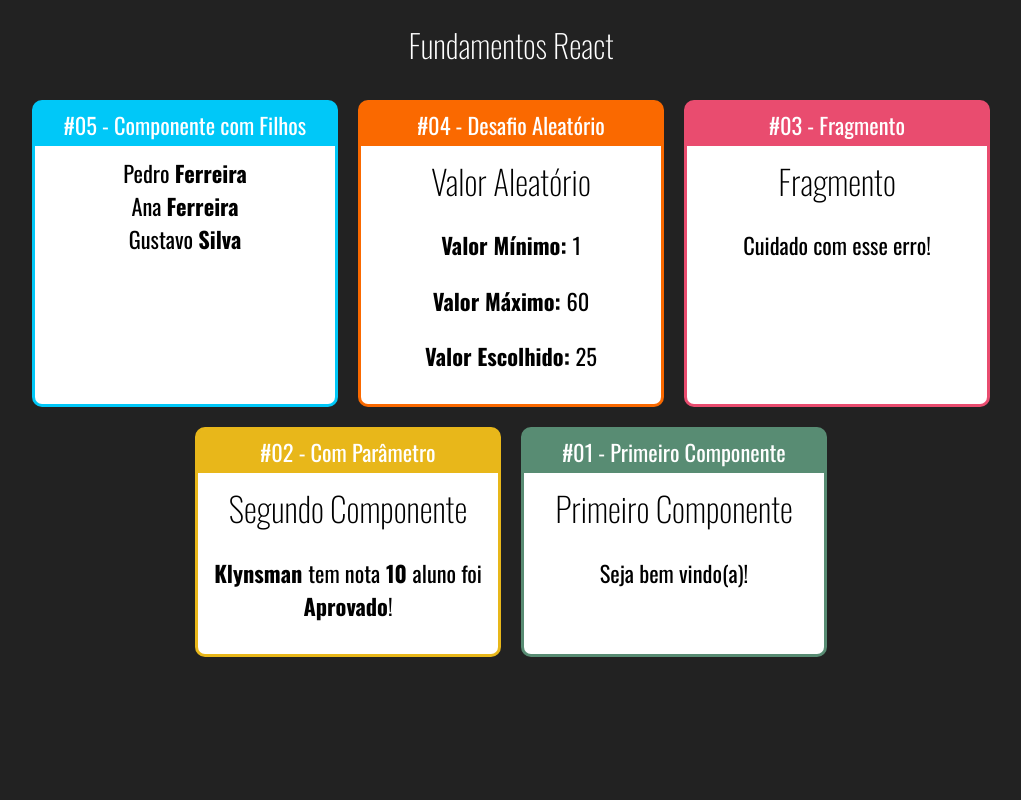
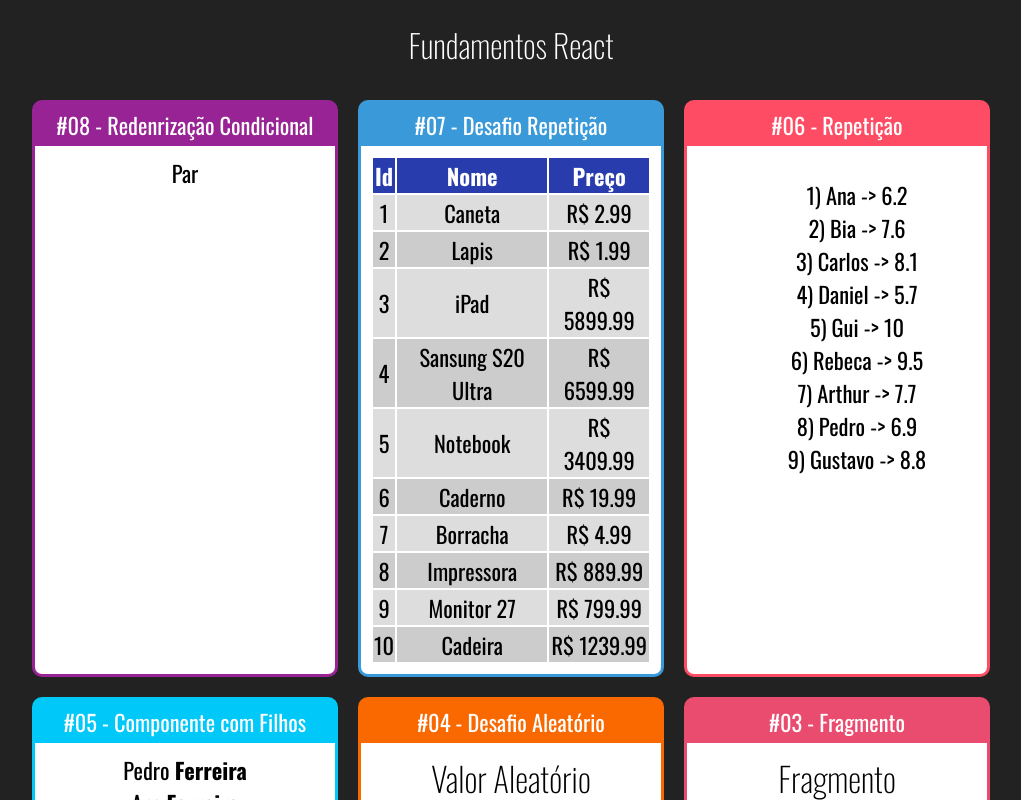
Before and after one commit to klynmax/CursoInicianteReact, a React (Create React App) app: page / in a window 1280 px wide. Shown: the top 800 px of the page, without its empty margins (129-1150 px from the left). Built offline with nearby package versions, Linux system fonts and the light colour scheme.

Commit message:
Primeiro commit

```diff
--- a/src/App.jsx
+++ b/src/App.jsx
@@ -7,16 +7,37 @@
 import Aleatorio from './components/basicos/Aleatorio';
 import Card from './components/layout/Card';
 import Familia from './components/basicos/Familia';
+import FamiliaMembro from './components/basicos/FamiliaMembro';
+import ListaAlunos from './components/repeticao/ListaAlunos';
+import tABELApRODUTOS from './components/repeticao/TabelaProdutos';
+import TabelaProdutos from './components/repeticao/TabelaProdutos';
+import ParOuImpar from './components/condicional/ParOuImpar';
 
-export default _ => (
+export default () => (
 
     <div className="App">
         <h1>Fundamentos React</h1>
 
         <div className="Cards">
 
+            <Card titulo="#08 - Redenrização Condicional" color="#982395">
+                <ParOuImpar numero={20}></ParOuImpar>
+            </Card>
+
+            <Card titulo="#07 - Desafio Repetição" color="#3A9AD9">
+                <TabelaProdutos ></TabelaProdutos>
+            </Card>
+
+            <Card titulo="#06 - Repetição" color="#FF4C65">
+                <ListaAlunos ></ListaAlunos>
+            </Card>
+
             <Card titulo="#05 - Componente com Filhos" color="#00C8F8">
-                <Familia sobrenome="Ferreira"/>
+                <Familia sobrenome="Ferreira">
+                    <FamiliaMembro nome="Pedro" />
+                    <FamiliaMembro nome="Ana" />
+                    <FamiliaMembro nome="Gustavo" />
+                </Familia>
             </Card>
 
             <Card titulo="#04 - Desafio Aleatório" color="#FA6900">
--- a/src/components/basicos/Familia.jsx
+++ b/src/components/basicos/Familia.jsx
@@ -1,12 +1,13 @@
-import React from 'react';
+import React,{cloneElement} from 'react';
 import FamiliaMembro from'./FamiliaMembro'
 
 export default props => {
     return (
         <div>
-            <FamiliaMembro nome="Pedro" sobrenome={props.sobrenome}/>
-            <FamiliaMembro nome="Ana" {...props}/>
-            <FamiliaMembro nome="Gustavo" sobrenome="Silva"/>
+            {
+            props.children.map((child, i) => {
+                return cloneElement(child, {...props, key: i})
+            })}
         </div>
     )
 }
--- /dev/null
+++ b/src/components/condicional/ParOuImpar.jsx
@@ -0,0 +1,14 @@
+import React from 'react';
+
+export default props => {
+    const isPar = props.numero % 2 === 0
+    return(
+        <div>
+            { isPar ?
+                <span>Par</span>
+              :
+                <span>Ímpar</span>
+            }
+        </div>
+    )
+}
--- /dev/null
+++ b/src/components/repeticao/ListaAlunos.jsx
@@ -0,0 +1,19 @@
+import React from 'react';
+import alunos from '../../data/alunos';
+
+export default (props) => {
+    const alunosLI = alunos.map((aluno) => {
+        return (
+            <li key={aluno.id}>
+                {aluno.id}) {aluno.nome} {"->"} {aluno.nota}
+            </li>
+        )
+    })
+    return(
+        <div>
+            <ul style={{listStyle: 'none'}}>
+                {alunosLI}
+            </ul>
+        </div>
+    );
+}
--- /dev/null
+++ b/src/components/repeticao/TabelaProdutos.css
@@ -0,0 +1,18 @@
+.TabelaProdutos th {
+
+    background-color: #283cae;
+    color: #fff;
+
+}
+
+.TabelaProdutos .Par {
+
+    background-color: #ddd;
+
+}
+
+.TabelaProdutos .Impar {
+
+    background-color: #ccc;
+
+}
--- /dev/null
+++ b/src/components/repeticao/TabelaProdutos.jsx
@@ -0,0 +1,37 @@
+import './TabelaProdutos.css';
+import React from 'react';
+import produtos from '../../data/produtos';
+
+export default (props) => {
+
+    function getLinhas(){
+        return produtos.map((produto, i) => {
+            return(
+                <tr key={produto.id}
+                    className={i % 2 === 0 ? 'Par' : 'Impar'}>
+                    <td>{produto.id}</td>
+                    <td>{produto.nome}</td>
+                    <td>R$ {produto.preco}</td>
+                </tr>
+            )
+        })
+    }
+
+        return (
+            <div className="TabelaProdutos">
+                <table >
+                    <thead>
+                        <tr>
+                            <th>Id</th>
+                            <th>Nome</th>
+                            <th>Preço</th>
+                        </tr>
+                    </thead>
+                    <tbody>
+                        {getLinhas()}
+                    </tbody>
+                </table>
+            </div>
+        )
+
+}
--- /dev/null
+++ b/src/data/alunos.js
@@ -0,0 +1,11 @@
+export default [
+    {id:1, nome: 'Ana', nota: 6.2},
+    {id:2, nome: 'Bia', nota: 7.6},
+    {id:3, nome: 'Carlos', nota: 8.1},
+    {id:4, nome: 'Daniel', nota: 5.7},
+    {id:5, nome: 'Gui', nota: 10.0},
+    {id:6, nome: 'Rebeca', nota: 9.5},
+    {id:7, nome: 'Arthur', nota: 7.7},
+    {id:8, nome: 'Pedro', nota: 6.9},
+    {id:9, nome: 'Gustavo', nota: 8.8}
+]
--- /dev/null
+++ b/src/data/produtos.js
@@ -0,0 +1,15 @@
+const produtos = [
+
+    {id: 1, nome: 'Caneta', preco: 2.99},
+    {id: 2, nome: 'Lapis', preco: 1.99},
+    {id: 3, nome: 'iPad', preco: 5899.99},
+    {id: 4, nome: 'Sansung S20 Ultra', preco: 6599.99},
+    {id: 5, nome: 'Notebook', preco: 3409.99},
+    {id: 6, nome: 'Caderno', preco: 19.99},
+    {id: 7, nome: 'Borracha', preco: 4.99},
+    {id: 8, nome: 'Impressora', preco: 889.99},
+    {id: 9, nome: 'Monitor 27', preco: 799.99},
+    {id: 10, nome: 'Cadeira', preco: 1239.99},
+]
+
+export default produtos
```
